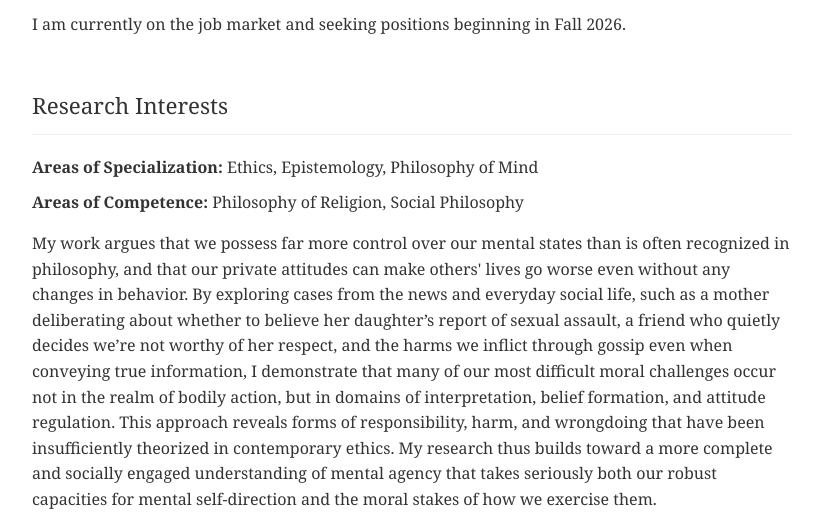
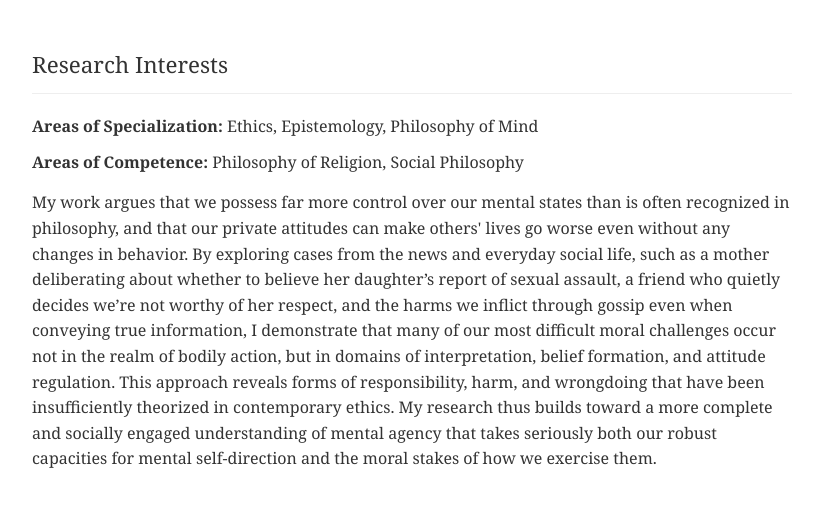
Before and after one commit to hbgill/hbgill.github.io, a plain HTML site: page index.html in a window 1280 px wide. Shown: the part 509-1024 px from the top of the page, without its empty margins (228-1051 px from the left). Drawn offline with Linux system fonts and the light colour scheme.

Commit message:
Update index.html

```diff
--- a/index.html
+++ b/index.html
@@ -135,7 +135,7 @@
             </div>
             <h2>About</h2>
             <p>I am a Postdoctoral Researcher at the University of Texas at Austin. My research explores questions at the intersection of ethics, epistemology, and the philosophy of mind. Before graduating with a PhD in philosophy from the University of Texas at Austin in 2025, I received my B.A. from the University of Colorado Boulder. In my free time, I enjoy hiking, board games, and open water swimming.</p>
-            <p style="margin-top: 15px;">I am currently on the job market and seeking positions beginning in Fall 2026.</p>
+            <p style="margin-top: 15px;"></p>
         </section>
 
         <section id="research">
```
